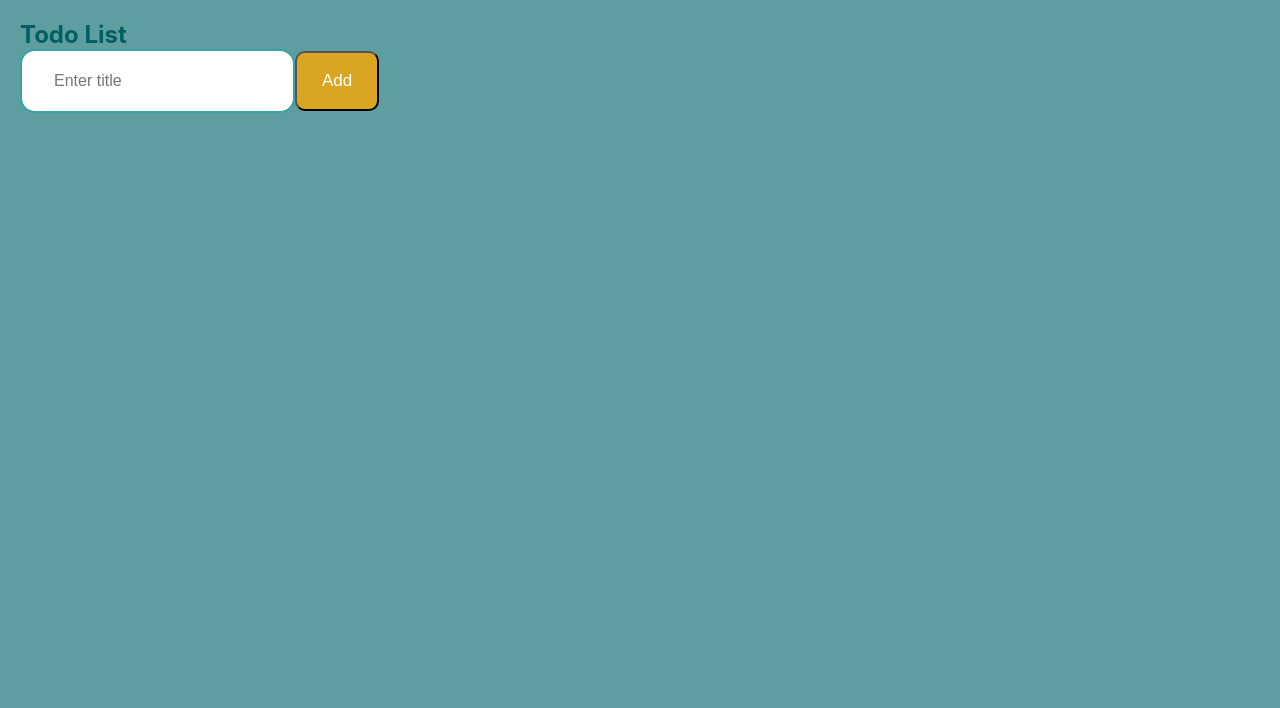
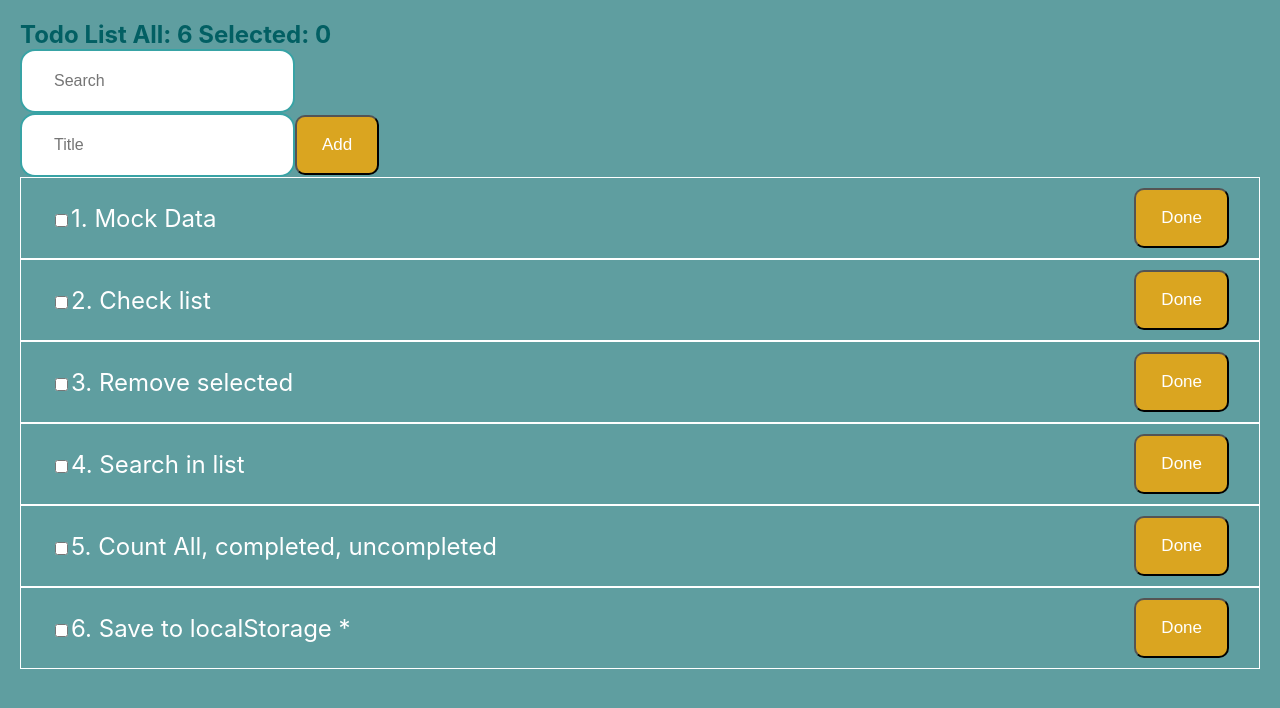
Before and after one commit to Codify-Js/react-project, a React (Create React App) app: page / in a window 1280 px wide. Shown: the top 708 px of the page. Built offline with nearby package versions, Linux system fonts and the light colour scheme.

Commit message:
add checked list, add search

```diff
--- /dev/null
+++ b/src/Mock/mock.js
@@ -0,0 +1,35 @@
+export const todolist = () => {
+
+  return [
+    {
+      id: 1,
+      title: 'Mock Data',
+      completed: false
+    },
+    {
+      id: 2,
+      title: 'Check list',
+      completed: false
+    },
+    {
+      id: 3,
+      title: 'Remove selected',
+      completed: false
+    },
+    {
+      id: 4,
+      title: 'Search in list',
+      completed: false
+    },
+    {
+      id: 5,
+      title: 'Count All, completed, uncompleted',
+      completed: false
+    },
+    {
+      id: 6,
+      title: 'Save to localStorage *',
+      completed: false
+    }
+  ]
+}
--- /dev/null
+++ b/src/components/CheckBox/CheckboxComponent.jsx
@@ -0,0 +1,7 @@
+import React from 'react'
+
+const CheckBoxComponent = ({checked, handleCheck}) => {
+  return <input type='checkbox' checked={checked} onChange={handleCheck}/>
+}
+
+export default CheckBoxComponent
--- a/src/components/Input/InputComponent.jsx
+++ b/src/components/Input/InputComponent.jsx
@@ -3,10 +3,10 @@ import React from 'react'
 import './InputComponent.css'
 
 const InputComponent = (props) => {
-  const { value, onChange } = props
+  const { placeholder, value, onChange } = props
 
   return (
-    <input type="text" value={value} placeholder={'Enter title'} onChange={onChange}/>
+    <input type="text" value={value} placeholder={placeholder} onChange={onChange}/>
   )
 }
 
--- a/src/containers/TodoList/TodoContainer.jsx
+++ b/src/containers/TodoList/TodoContainer.jsx
@@ -1,7 +1,12 @@
 import React from 'react'
+
 import Button from '../../components/Button/Button';
 import InputComponent from '../../components/Input/InputComponent';
+import CheckBoxComponent from '../../components/CheckBox/CheckboxComponent';
+import { todolist } from '../../Mock/mock';
+
 import './TodoContainer.css'
+
 
 export default class TodoContainer extends React.Component {
   constructor(props) {
@@ -9,12 +14,20 @@ export default class TodoContainer extends React.Component {
 
     // default state values
     this.state = {
+      search: '',
       inputValue: '',
-      list: []
+      list: todolist() || [],
+      checkedList: []
     };
 
     this.handleInputChange = this.handleInputChange.bind(this);
+    this.handleSearchChange = this.handleSearchChange.bind(this);
     this.handleAdd = this.handleAdd.bind(this);
+    this.handleCheck = this.handleCheck.bind(this);
+  }
+
+  handleSearchChange(event) {
+    this.setState({ search: event.target.value });
   }
 
   handleInputChange(event) {
@@ -25,34 +38,80 @@ export default class TodoContainer extends React.Component {
     if (this.state.inputValue === '') {
       return;
     }
-    this.setState((state) => ({
-      list: [...state.list, state.inputValue],
+
+    this.setState((state) => {
+      const newItem = {
+        id: state.list.length + 1,
+        title: state.inputValue
+      }
+
+      return ({
+        list: [...state.list, newItem],
         inputValue: ''
-    }));
+      })
+    });
   }
 
   handleDone() {
 
   }
 
+  handleCheck(e, item) {
+    const targetItem = this.state.list.find(listItem => listItem.id === item.id)
+
+    if (e.target.checked) {
+      this.setState((state) => ({
+        checkedList: [...state.checkedList, targetItem]
+      }))
+    } else {
+
+      this.setState((state) => {
+        const updatedList = [...state.checkedList]
+        updatedList.splice(updatedList.indexOf(targetItem), 1)
+
+        return ({
+          checkedList: updatedList
+        })
+      })
+    }
+  }
+
   render() {
-    const todoList = this.state.list;
+    const search = this.state.search;
 
-    const itemElem = (item, index) => (
-      <div key={index} className="list-block">
+    const todoList = this.state.list.filter(item => {
+      const title = item.title.toLowerCase();
+      const s = search.toLowerCase();
+      return title.includes(s)
+    });
+
+    const checkedList = this.state.checkedList;
+
+
+    const itemElem = (item, index) => {
+      return (
+        <div key={item.id} className="list-block">
           <div className="list-block_text">
-          <span className="text">{`${index+1}. ${item}`}</span>
+            <CheckBoxComponent handleCheck={(e) => this.handleCheck(e, item)} />
+            <span className="text">{`${item.id}. ${item.title}`}</span>
           </div>
           <div className="list-block_actions">
             <Button text="Done" onClick={this.handleDone}/>
           </div>
         </div>
-    )
+    )}
 
     return (
       <div className="container">
-        <div className="container-header">Todo List</div>
-        <InputComponent value={this.state.inputValue} onChange={this.handleInputChange}/>
+        <div className="container-header">
+          <span>Todo List{' '}</span>
+          <span>All: {todoList.length}{' '}</span>
+          <span>Selected: {checkedList.length}{' '}</span>
+        </div>
+        <div>
+          <InputComponent placeholder={'Search'} value={this.state.search} onChange={this.handleSearchChange}/>
+        </div>
+        <InputComponent placeholder={'Title'} value={this.state.inputValue} onChange={this.handleInputChange}/>
         <Button text="Add" onClick={this.handleAdd}/>
         {todoList.map((item, index) => itemElem(item, index))}
       </div>
```
Lines whose indentation alone changed are shown as unchanged.
